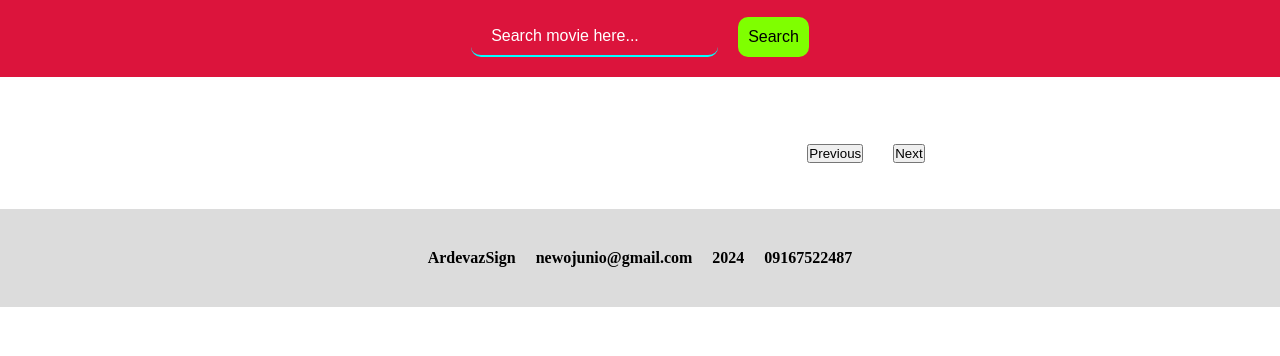
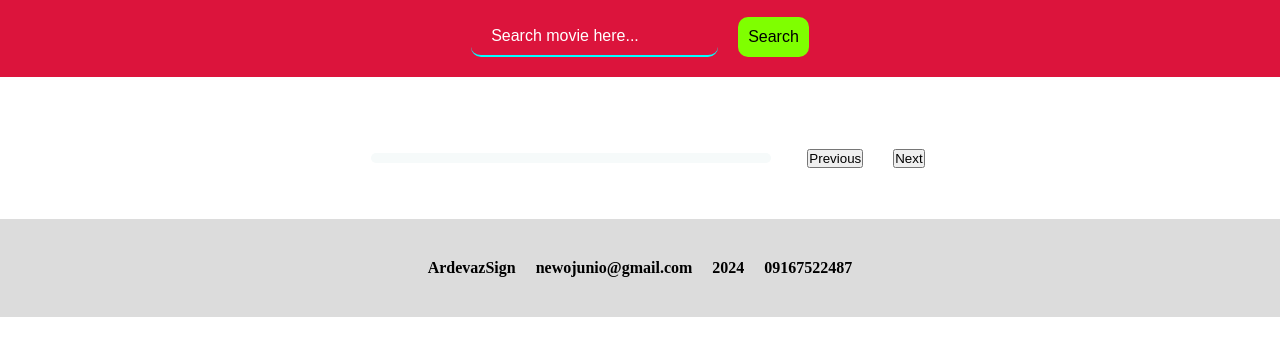
Before and after one commit to ardevazsign/newo-5, a website built with Parcel: page src/index.html in a window 1280 px wide. Shown: the part 82-438 px from the top of the page. Built offline with nearby package versions, Linux system fonts and the light colour scheme; no server answers.

Commit message:
fix github repo

```diff
--- a/src/sass/_searchMovie.scss
+++ b/src/sass/_searchMovie.scss
@@ -136,6 +136,7 @@ h5{
 // }
 
 .main-holder{
+
     display: flex;
     flex-wrap: wrap;
     justify-content: center;
@@ -143,9 +144,20 @@ h5{
     padding: 40px 100px;
 }
 .movie{
+    padding-bottom: 10px;
+    background-color: rgb(246, 250, 250);
     width: 400px;
     margin: 1rem;
-    border-radius: 5px;
+    border-radius: 10px;
+    cursor: pointer;
+}
+.movie:hover{
+    border-bottom-left-radius: 20px;
+    border-bottom-right-radius: 20px;
+    box-shadow: 0px 3px 1px 0px rgba(46, 47, 66, 0.08),
+            0px 2px 1px 0px rgba(46, 47, 66, 0.16),
+            0px 0px 6px 0px rgba(46, 47, 66, 0.08);
+
 }
 .movie img{
     width: 100%;
```
Also changed, not shown: src/js/popular-movie.js (added).
